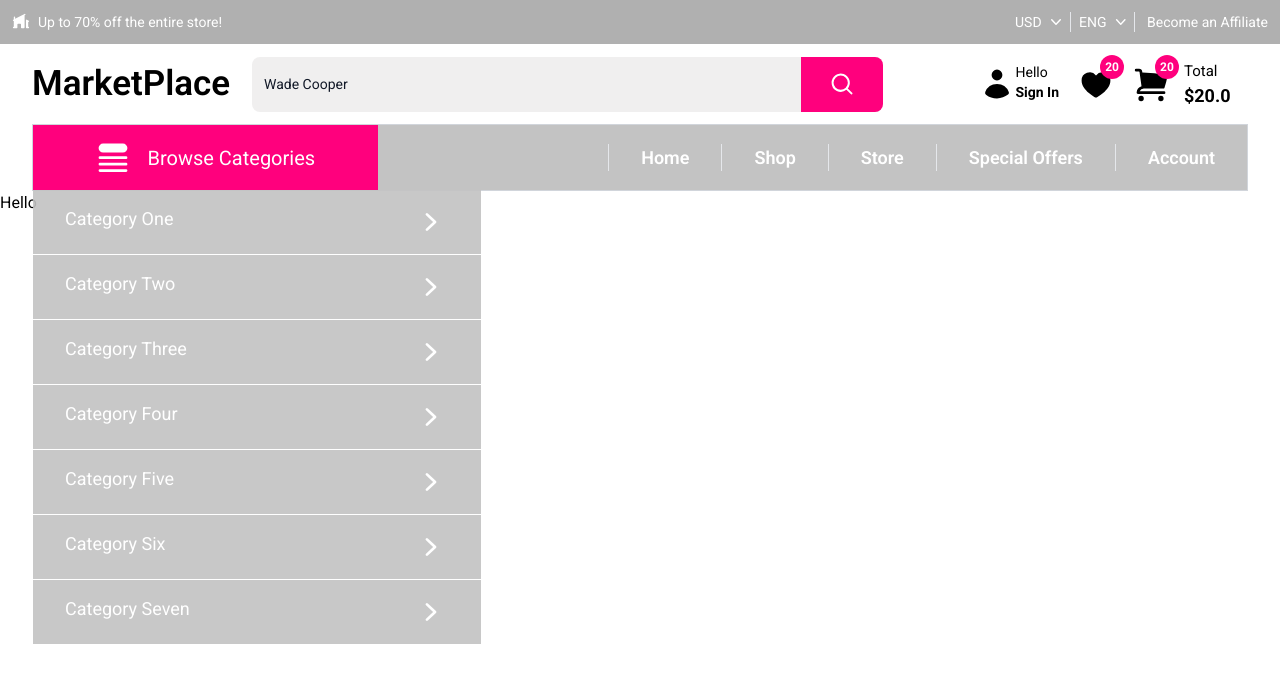
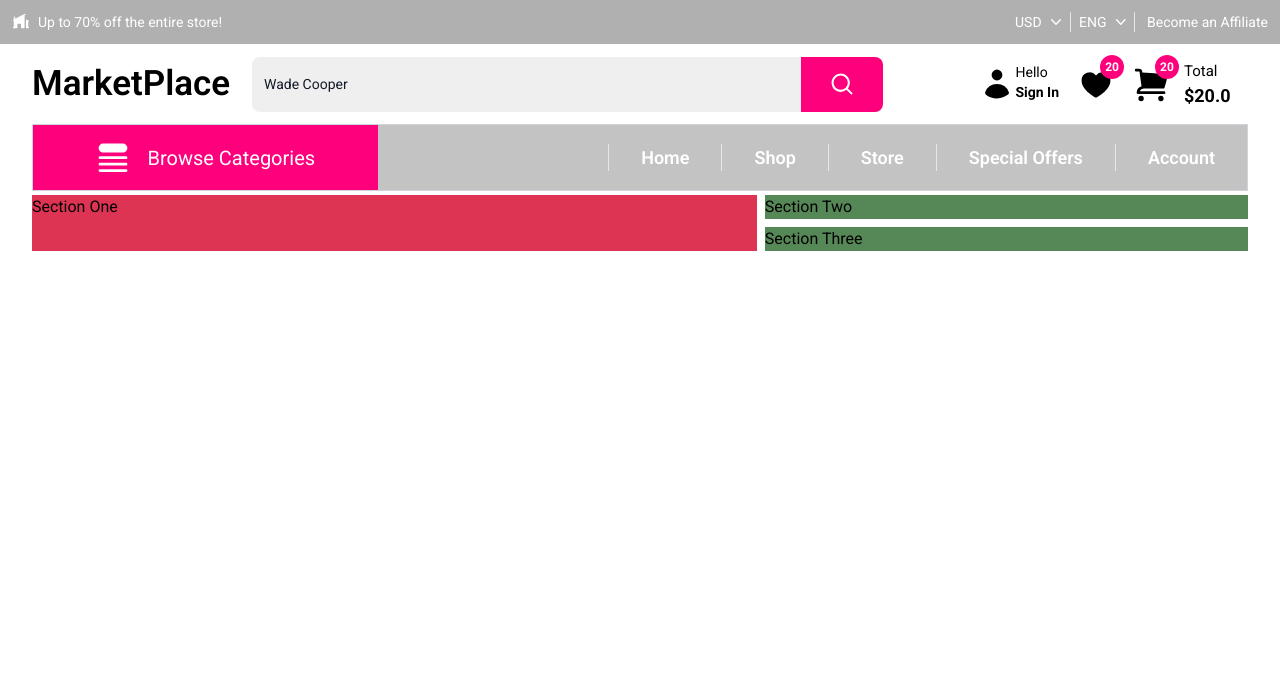
Before and after one commit to Evar-SF27/market, a Next.js app: page / in a window 1280 px wide. Shown: the top 682 px of the page. Built offline with nearby package versions, Linux system fonts and the light colour scheme.

Commit message:
Hero section skeleton

```diff
--- a/app/page.tsx
+++ b/app/page.tsx
@@ -1,9 +1,10 @@
+import { Hero } from '@/components'
 import Image from 'next/image'
 
 export default function Home() {
   return (
-    <main>
-      Hello
+    <main className="sm:px-8">
+      <Hero />
     </main>
   )
 }
--- /dev/null
+++ b/components/hero/hero.tsx
@@ -0,0 +1,21 @@
+import React from 'react'
+
+const Hero = () => {
+  return (
+    <div className="flex max-lg:flex-col gap-2 mt-1">
+      <div className="lg:w-[60%] w-[100%] max-lg:h-[400px] bg-[#de3454]">
+        Section One
+      </div>
+      <div className="lg:w-[40%] flex lg:flex-col gap-2 max-sm:flex-col">
+        <div className="bg-[#568756] lg:h-[50%] max-lg:h-[200px] max-lg:w-[50%] max-sm:w-[100%]">
+            Section Two
+        </div>
+        <div className="bg-[#568756] lg:h-[50%] max-lg:h-[200px] max-lg:w-[50%] max-sm:w-[100%]">
+            Section Three
+        </div>
+      </div>
+    </div>
+  )
+}
+
+export default Hero
--- a/components/index.ts
+++ b/components/index.ts
@@ -3,6 +3,7 @@ export { default as TopBar } from "./nav/topBar"
 export { default as NavBar } from "./nav/navBar"
 export { default as MainBar } from "./nav/mainBar"
 export { default as BottomBar } from "./nav/bottomBar"
+export { default as Hero } from "./hero/hero"
 
 // Reusable Components
 export { default as DropDown } from "./dropDown/dropdown"
--- a/components/nav/bottomBar.tsx
+++ b/components/nav/bottomBar.tsx
@@ -5,7 +5,7 @@ import Link from 'next/link'
 import React, { useState } from 'react'
 
 const BottomBar = () => {
-    const [categoryOpen, setCategoryOpen] = useState(true)
+    const [categoryOpen, setCategoryOpen] = useState(false)
 
   return (
     <div className="sm:mx-8 h-13 bg-secondary-500 flex border border-gray-300">
```
